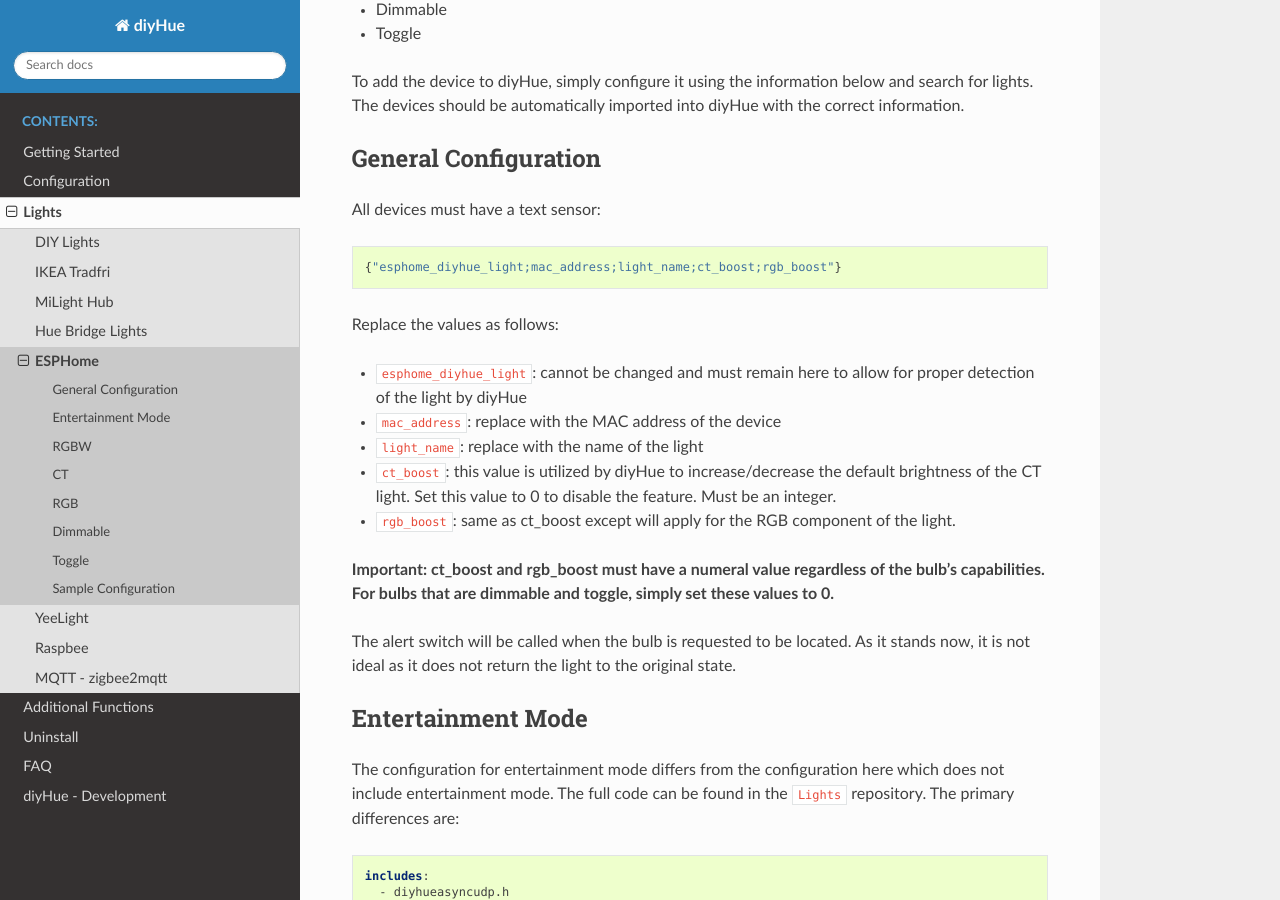
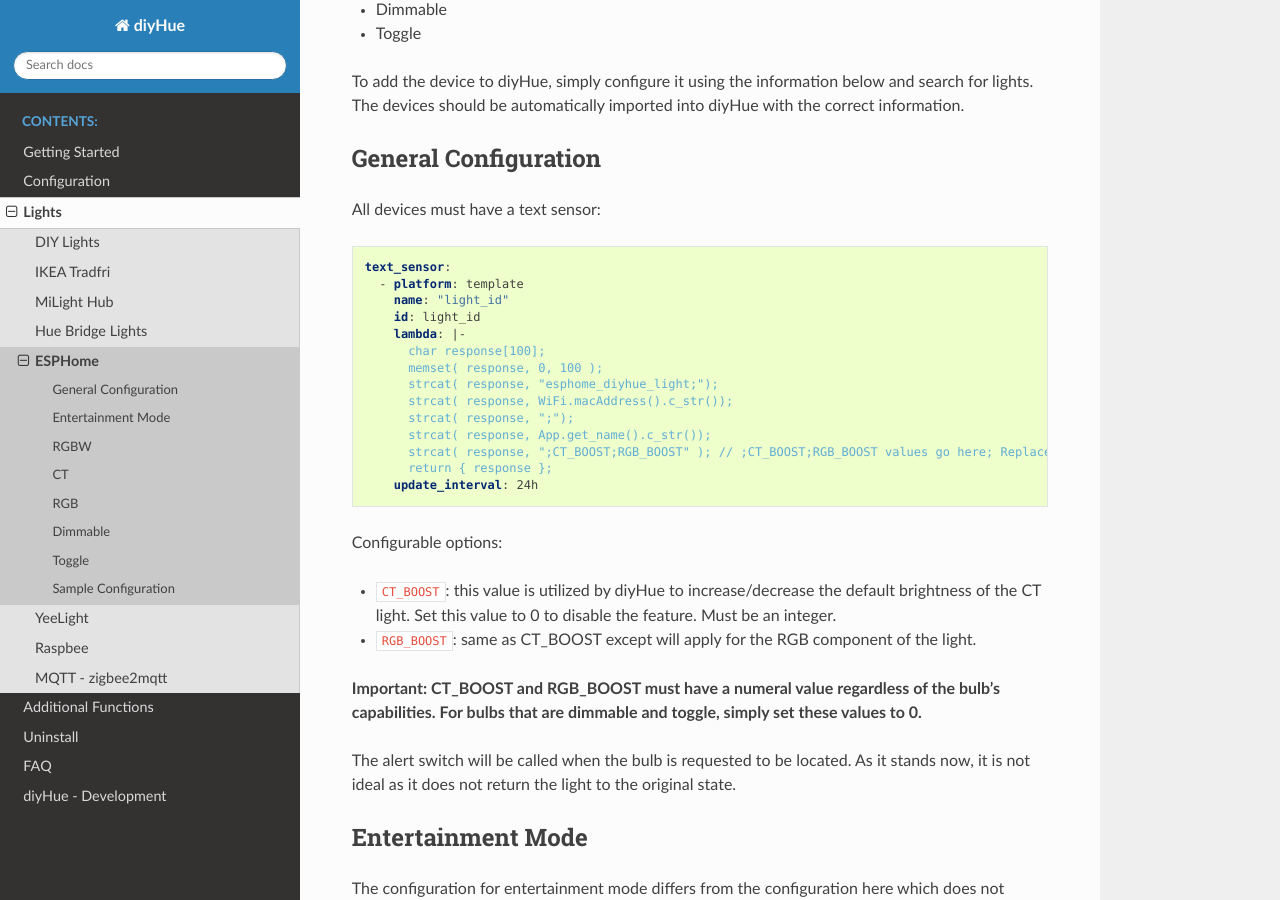
Before and after one commit to diyhue/ReadTheDocs, a Sphinx documentation site: the page built from source/lights/esphome.rst, in a window 1280 px wide and 900 px high, scrolled down 378 px. Built offline with Sphinx 7.4.7 and the Read the Docs theme 2.0.0, drawn with Linux system fonts in a browser that asks for light colours; some of the changed text lies outside the part shown.

Commit message:
Updated esphome text sensor (#25)
* Updated esphome text sensor documentation

* Fixed malformed code block

* Fixed RST formatting error for Esphome doc

* Standardize configurable names

Co-authored-by: Ryan Orth <rorth@bardydx.com>
Co-authored-by: alexyao2015 <33379584+alexyao2015@users.noreply.github.com>

```diff
--- a/source/lights/esphome.rst
+++ b/source/lights/esphome.rst
@@ -18,19 +18,29 @@
 
 All devices must have a text sensor:
 
-.. code-block:: JSON
+.. code-block:: YAML
 
-  {"esphome_diyhue_light;mac_address;light_name;ct_boost;rgb_boost"}
+  text_sensor:
+    - platform: template
+      name: "light_id"
+      id: light_id
+      lambda: |-
+        char response[100];
+        memset( response, 0, 100 );
+        strcat( response, "esphome_diyhue_light;");
+        strcat( response, WiFi.macAddress().c_str());
+        strcat( response, ";");
+        strcat( response, App.get_name().c_str());
+        strcat( response, ";CT_BOOST;RGB_BOOST" ); // ;CT_BOOST;RGB_BOOST values go here; Replace with 0 to disable
+        return { response };
+      update_interval: 24h
 
-Replace the values as follows:
+Configurable options:
 
-* ``esphome_diyhue_light``: cannot be changed and must remain here to allow for proper detection of the light by diyHue
-* ``mac_address``: replace with the MAC address of the device
-* ``light_name``: replace with the name of the light
-* ``ct_boost``: this value is utilized by diyHue to increase/decrease the default brightness of the CT light. Set this value to 0 to disable the feature. Must be an integer.
-* ``rgb_boost``: same as ct_boost except will apply for the RGB component of the light.
+* ``CT_BOOST``: this value is utilized by diyHue to increase/decrease the default brightness of the CT light. Set this value to 0 to disable the feature. Must be an integer.
+* ``RGB_BOOST``: same as CT_BOOST except will apply for the RGB component of the light.
 
-**Important: ct_boost and rgb_boost must have a numeral value regardless of the bulb's capabilities. For bulbs that are dimmable and toggle, simply set these values to 0.**
+**Important: CT_BOOST and RGB_BOOST must have a numeral value regardless of the bulb's capabilities. For bulbs that are dimmable and toggle, simply set these values to 0.**
 
 The alert switch will be called when the bulb is requested to be located. As it stands now, it is not ideal as it does not return the light to the original state.
 
@@ -163,7 +173,14 @@
       name: "light_id"
       id: light_id
       lambda: |-
-        return {"esphome_diyhue_light;mac_address;light_name;ct_boost;rgb_boost"};
+        char response[100];
+        memset( response, 0, 100 );
+        strcat( response, "esphome_diyhue_light;");
+        strcat( response, WiFi.macAddress().c_str());
+        strcat( response, ";");
+        strcat( response, App.get_name().c_str());
+        strcat( response, ";CT_BOOST;RGB_BOOST" ); // ;CT_BOOST;RGB_BOOST values go here; Replace with 0 to disable
+        return { response };
       update_interval: 24h
 
   switch:
```
